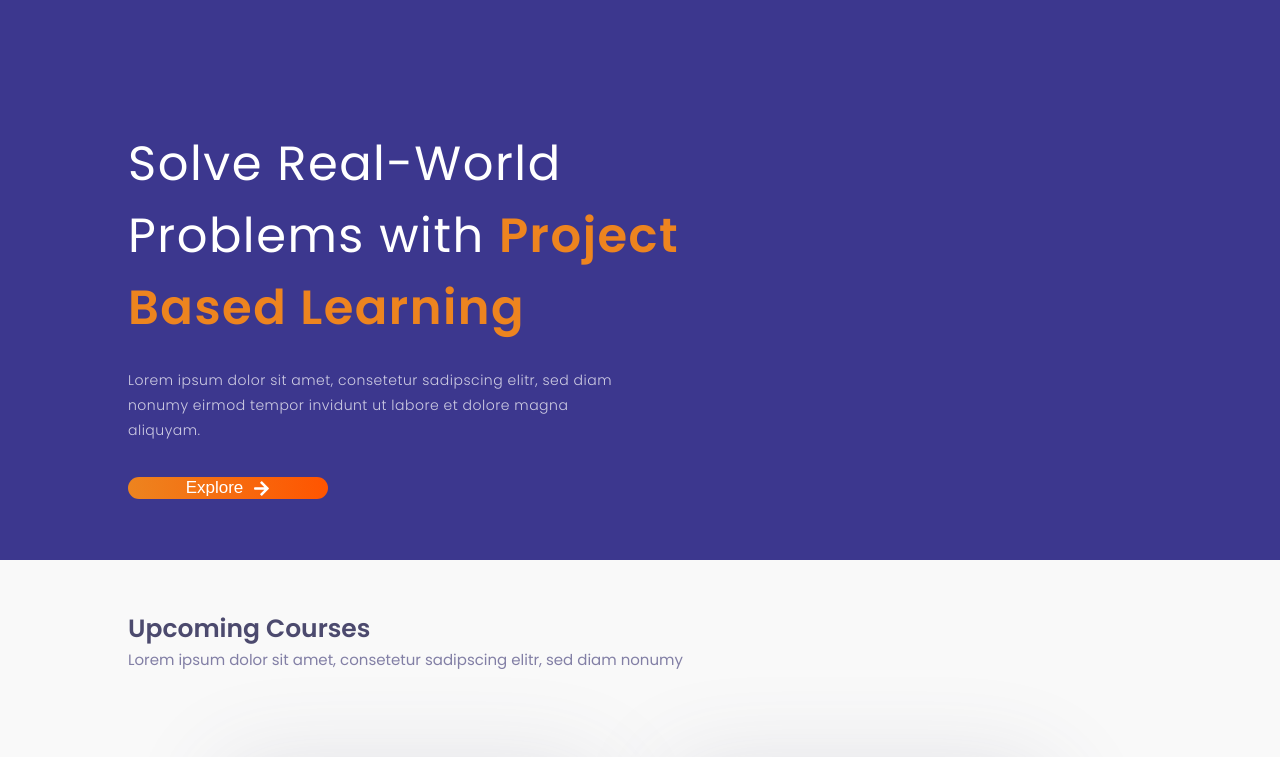
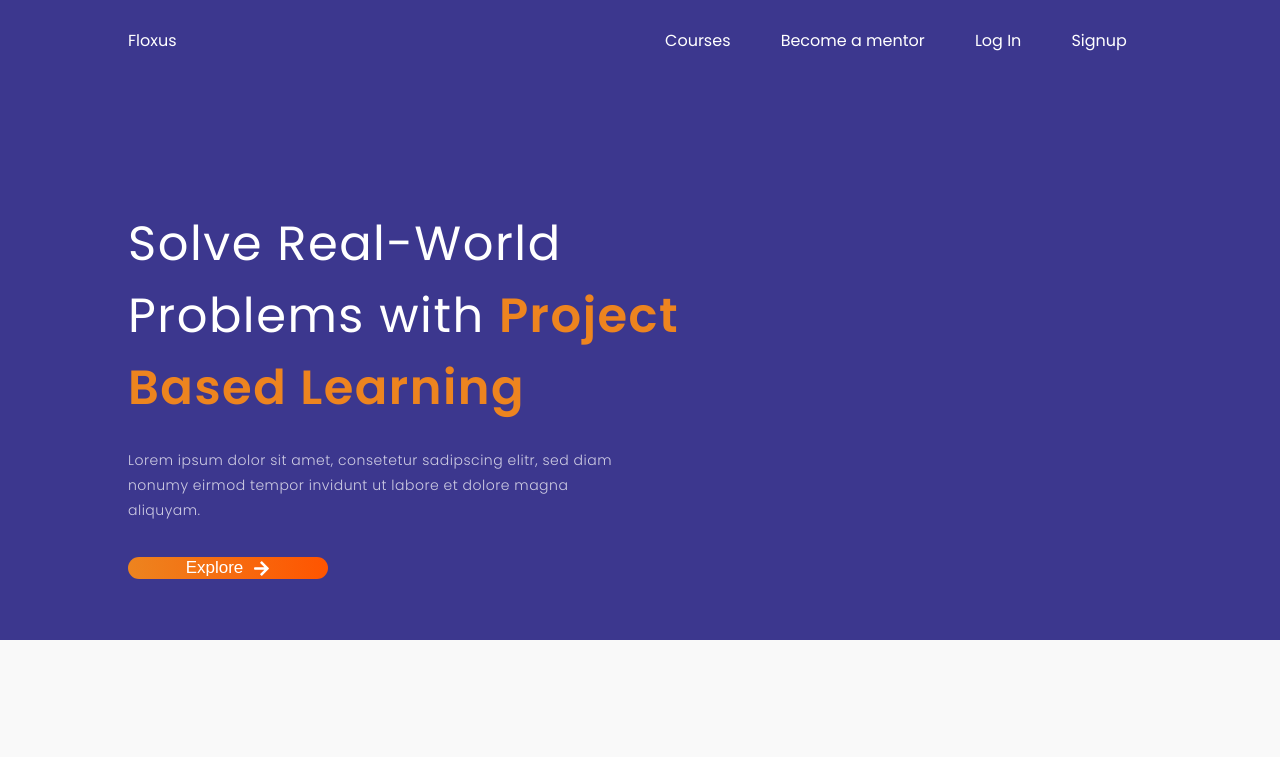
Before and after one commit to divyashasinha23/Floxus_website, a React (Create React App) app in the folder frontend/: page / in a window 1280 px wide. Shown: the top 757 px of the page. Built offline with nearby package versions, Linux system fonts and the light colour scheme.

Commit message:
Toolbar done

```diff
--- a/frontend/src/App.js
+++ b/frontend/src/App.js
@@ -4,6 +4,7 @@ import CourseSection from './components/CourseSection/CourseSection';
 import HeroSection from './components/HeroSection/HeroSection';
 import { BrowserRouter as Router, Switch, Route } from 'react-router-dom';
 import Floxusfeature from './components/FloxusUSP/Floxusfeature';
+import Toolbar from './components/ToolBar/Toolbar';
 
 function App() {
   return (
@@ -11,10 +12,11 @@ function App() {
       <div>
         <Switch>
           <Route path="/" exact>
+            <Toolbar />
             <HeroSection />
+            <Floxusfeature />
             <CourseSection />
             <CampusSection />
-            <Floxusfeature />
           </Route>
           <Route path="/course">
             <CertificationSection />
--- /dev/null
+++ b/frontend/src/components/ToolBar/Toolbar.js
@@ -0,0 +1,55 @@
+import React from 'react';
+import styled from '@emotion/styled';
+
+const ToolbarLayout = styled.div`
+  display: flex;
+  width: 100%;
+  height: 10vh;
+  justify-content: center;
+  align-items: center;
+  background-color: #3c378e;
+`;
+
+const ToolbarWrapper = styled.div`
+  display: flex;
+  width: 80%;
+  height: 100%;
+  justify-content: space-between;
+`;
+
+const LogoWrapper = styled.div`
+  display: flex;
+  width: 20%;
+  height: 100%;
+  align-items: center;
+  color: white;
+`;
+
+const NavItemWrapper = styled.div`
+  display: flex;
+  width: 50%;
+  align-items: center;
+  height: 100%;
+  color: white;
+  justify-content: space-around;
+`;
+
+const Toolbar = () => {
+  return (
+    <>
+      <ToolbarLayout>
+        <ToolbarWrapper>
+          <LogoWrapper>Floxus</LogoWrapper>
+          <NavItemWrapper>
+            <p>Courses</p>
+            <p>Become a mentor</p>
+            <p>Log In</p>
+            <p>Signup</p>
+          </NavItemWrapper>
+        </ToolbarWrapper>
+      </ToolbarLayout>
+    </>
+  );
+};
+
+export default Toolbar;
--- a/frontend/src/index.css
+++ b/frontend/src/index.css
@@ -9,6 +9,5 @@ body {
 }
 
 code {
-  font-family: source-code-pro, Menlo, Monaco, Consolas, 'Courier New',
-    monospace;
+  font-family: 'Poppins', sans-serif;
 }
```
